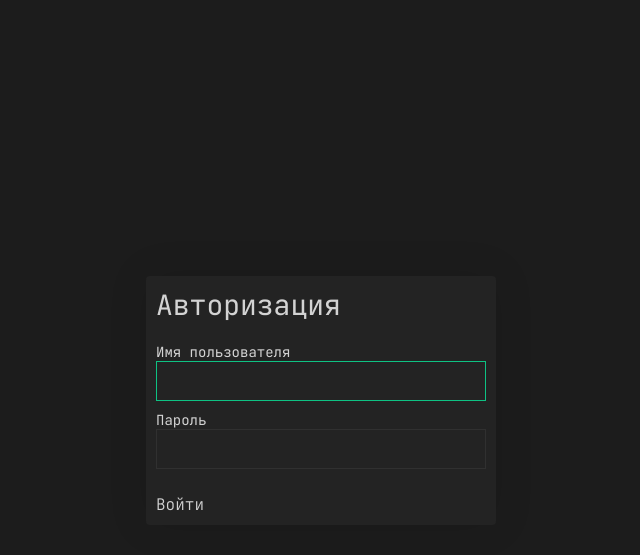
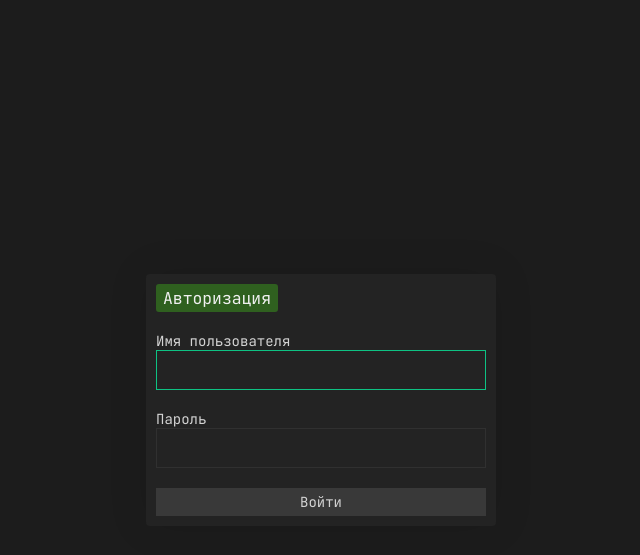
Before and after one commit to dmeetri/CandA, a Django app: page /login/ in a window 1280 px wide. Shown: the top 555 px of the page, without its empty margins (319-959 px from the left). Run offline with Django 5.2, Linux system fonts and the light colour scheme.

Commit message:
fix: auth form

```diff
--- a/CN/static/auth.css
+++ b/CN/static/auth.css
@@ -8,19 +8,8 @@
   justify-content: center;
   align-items: center;
 }
-
-.auth-form {
+.auth-center-container form {
   width: 350px;
-}
-.auth-form h1 {
-  margin-bottom: 20px;
-}
-.auth-form .auth-block {
-  margin-bottom: 25px;
-
-  display: flex;
-  flex-direction: column;
-  gap: 10px;
 }
 
 /* ALL USERS */
--- a/CN/templates/registration/login.html
+++ b/CN/templates/registration/login.html
@@ -10,12 +10,12 @@
 </head>
 <body>
   <div class="auth-center-container">
-    <form class="auth-form main-block" method="post">
+    <form class="auth-form main-block gap-v-20" method="post">
       {% csrf_token %}
 
-      <h1>Авторизация</h1>
+      <h3 class="font-select green">Авторизация</h3>
 
-      <div class="auth-block">
+      <div class="gap-v-20">
         <div class="auth-input">
           <label>Имя пользователя</label>
           {{ form.username }}
@@ -27,7 +27,7 @@
         </div>
       </div>
 
-      <button type="submit" class="text-regular font-normal">Войти</button>
+      <button type="submit" class="button-left-right gray">Войти</button>
     </form>
   </div>
 </body>
```
